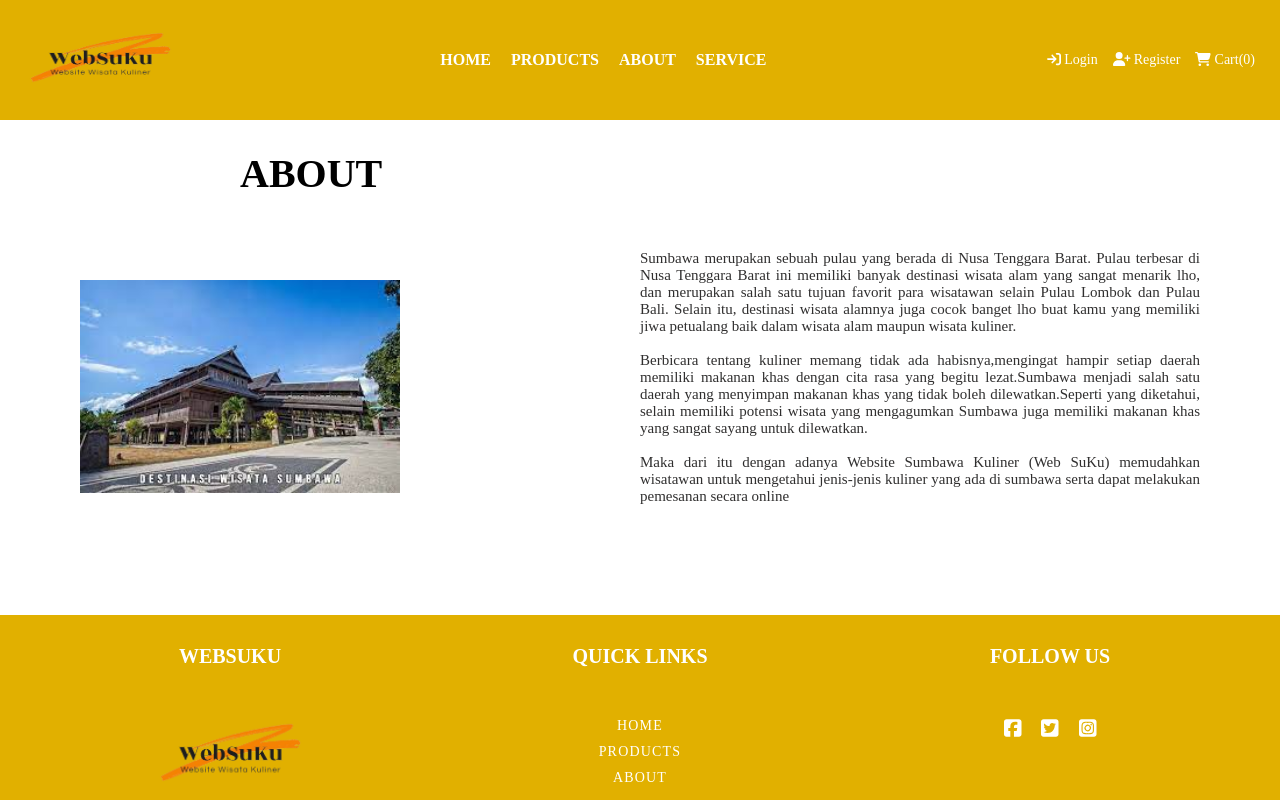
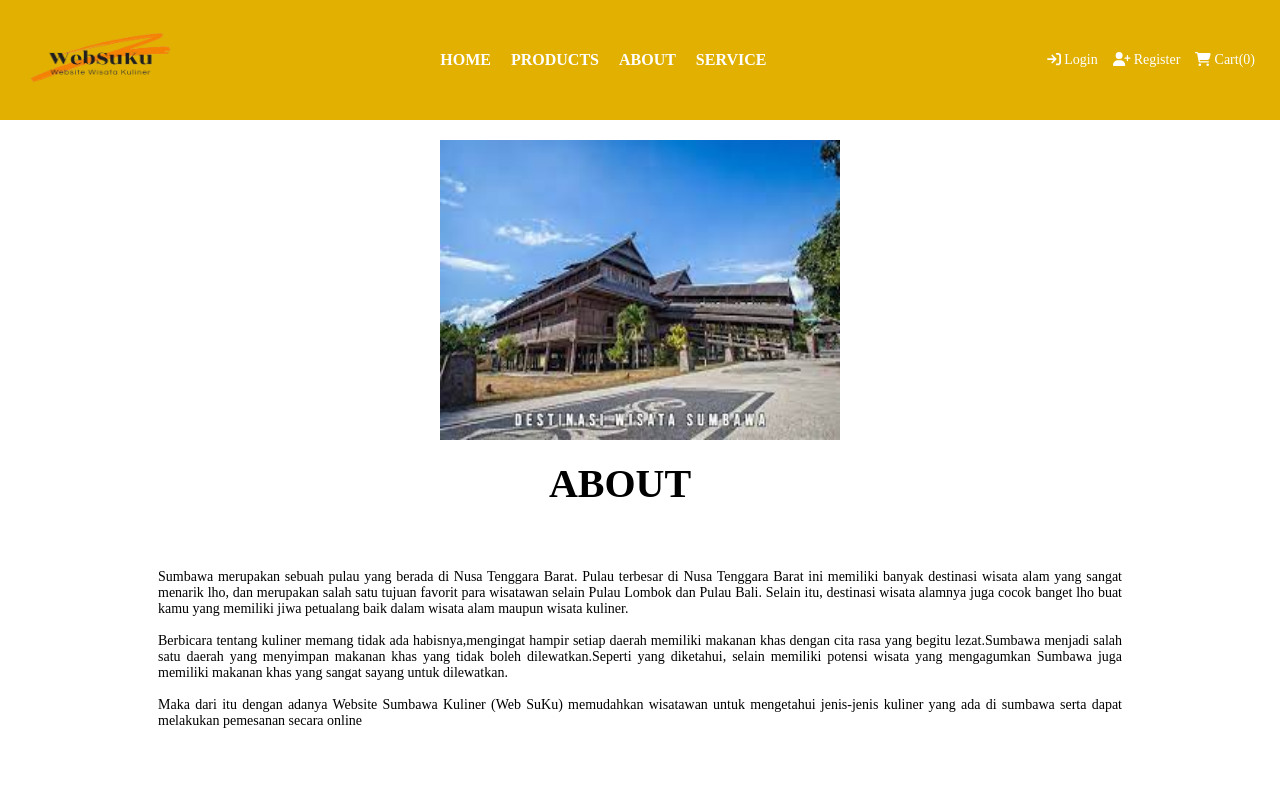
Before and after one commit to chacacaliza/E-commerce-website, a React (Create React App) app: page /about in a window 1280 px wide. Shown: the top 800 px of the page. Built offline with nearby package versions, Linux system fonts and the light colour scheme.

Commit message:
update cart

```diff
--- a/src/components/About/About.jsx
+++ b/src/components/About/About.jsx
@@ -9,6 +9,7 @@ const About = () => {
             <h1 className="headings"></h1>
             <main>
                 <article>
+                    <div className='about' >
                     <figure>
                         <img src={hero} alt="semantic versioning" width={400} />
                     </figure>
@@ -30,8 +31,9 @@ const About = () => {
                             Maka dari itu dengan adanya Website Sumbawa Kuliner (Web SuKu) memudahkan wisatawan untuk mengetahui jenis-jenis
                             kuliner yang ada di sumbawa serta dapat melakukan pemesanan secara online </p>
                     </div>
+                    </div>
+                </article>
 
-                </article>
             </main>
         </section>
     )
--- a/src/components/About/AboutStyle.css
+++ b/src/components/About/AboutStyle.css
@@ -1,30 +1,87 @@
 .blog h2 {
-    padding-left: 30vh;
-    position: absolute;
+  /* padding-left: 30vh; */
+  position: flex;
+  /* position: absolute; */
+  text-align: center;
+  /* margin: 30px; */
   padding-right: 5vh;
   top: 150px;
   font-size: 40px;
+  margin: 0;
 }
 
+.about {
+  display: flex;
+  align-items: center;
+  justify-content: center;
+  flex-direction: column;
+  width: 80%;
+  margin: 20px auto;
+  overflow: hidden;
+  border-radius: 10px;
+  /* display: flex;
+    align-items: center;
+    justify-content: flex-start;
+    position: relative; */
+}
 
 .blog p {
-    padding-left: 80vh;
+  padding: 30px;
+  flex-basis: 50%;
+  height: 50%;
+  display: flex;
+  align-items: flex-start;
+  justify-content: center;
+  flex-direction: column;
+  /* padding-left: 20vh;
     padding-right: 10vh;
-    position: absolute;
-    top: 250px;
+    position: flex;
+    flex-direction: column;
+    top: 150px;
     font-size: 15px;
-    color: rgb(48, 47, 47) ;
+    color: rgb(48, 47, 47) ; */
 }
 
-  .blog img{
-
-    padding-left: 10vh;
+.blog img {
+  /* margin-left: 50px; */
+  flex-basis: 50%;
+	height: 300px;
+	overflow: hidden;
+	position: relative;
+  /* padding-left: 10vh;
   padding-top: 20vh;
+  display: flex; */
 }
 
+#blog.img:after {
+	content: '';
+	position: absolute;
+	left: 0;
+	top: 0;
+	height: 100%;
+	width: 100%;
+	opacity: 0.7;
+}
+
+/* 768 */
+
 @media screen and (max-width: 768px) {
-    .blog img.h2.blog p{
+  .blog img.h2.blog p {
     flex-direction: column;
-
   }
 }
+
+/* @media screen and (max-width: 481px) {
+    .blog img  {
+      width: 40%;
+      height: auto;
+    }
+    .blog p {
+      width: 40%;
+      font-size: 12px;
+      flex-direction: column;
+    }
+    .blog h2 {
+      font-size: 16px;
+   }
+  } */
--- a/src/components/Login/LoginStyle.css
+++ b/src/components/Login/LoginStyle.css
@@ -17,7 +17,7 @@
     border: 2px solid black;
     padding: 70px;
     background-color: #fdcd1e;
-    height: 60vh;
+    height: 70vh;
     margin-top: 40px;
   }
 
--- a/src/components/Products/Products.jsx
+++ b/src/components/Products/Products.jsx
@@ -9,7 +9,7 @@ const Products = () => {
     const [filter, setFilter] = useState(data);
     const [loading, setLoading] = useState(false);
 
-    console.log(filter);
+    // console.log(filter);
 
     let componentMounted = true;
 
--- a/src/index.js
+++ b/src/index.js
@@ -2,7 +2,6 @@ import React from 'react';
 import ReactDOM from 'react-dom';
 import './index.css';
 import App from './App';
-// import '../node_modules/font-awesome/css/font-awesome.min.css';
 import {BrowserRouter as Router} from 'react-router-dom';
 import { Provider } from 'react-redux';
 import store from './redux/store'
```
Also changed, not shown: src/components/Products/Product.jsx (+5 -3 lines). Lines whose indentation alone changed are shown as unchanged.
